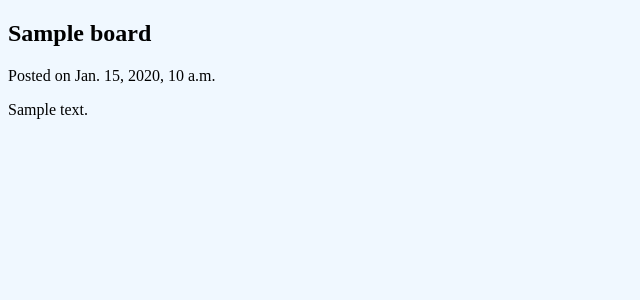
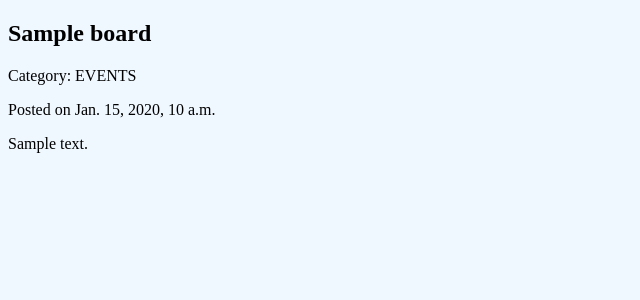
Before and after one commit to gabvint/community-board-app, a Django app: page /board/ in a window 1280 px wide. Shown: the part 78-378 px from the top of the page, without its empty margins (0-640 px from the left). Run offline with Django 5.2, Linux system fonts and the light colour scheme; tables that the repository leaves empty hold one stand-in row (values such as "Sample post").

Commit message:
display category

```diff
--- a/my_app/templates/board/index.html
+++ b/my_app/templates/board/index.html
@@ -9,7 +9,8 @@
 
     {% for item in board  %}
         <h2>{{ item.title }}</h2>
-        <p>Posted on {{item.date_posted}}</p>
+        <p>Category: {{ item.category }}</p>
+        <p>Posted on {{ item.date_posted }}</p>
         <p>{{ item.description }}</p>
 
     {% endfor %}
```
